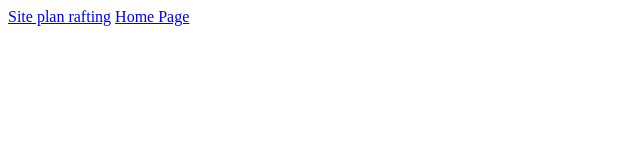
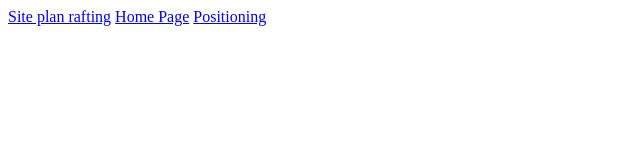
Before and after one commit to MitziVite/WDD---130, a plain HTML site: page index.html in a window 1280 px wide. Shown: the whole page, without its empty margins (0-640 px from the left). Drawn offline with Linux system fonts and the light colour scheme.

Commit message:
nametolink

```diff
--- a/index.html
+++ b/index.html
@@ -9,6 +9,6 @@
 <body>
     <a href="./wwr/site-plan-rafting.html">Site plan rafting</a>
     <a href="./wwr/index.html">Home Page</a>
-    <a href="./positioning/positioning.html"></a>
+    <a href="./positioning/positioning.html">Positioning</a>
 </body>
 </html>
```
